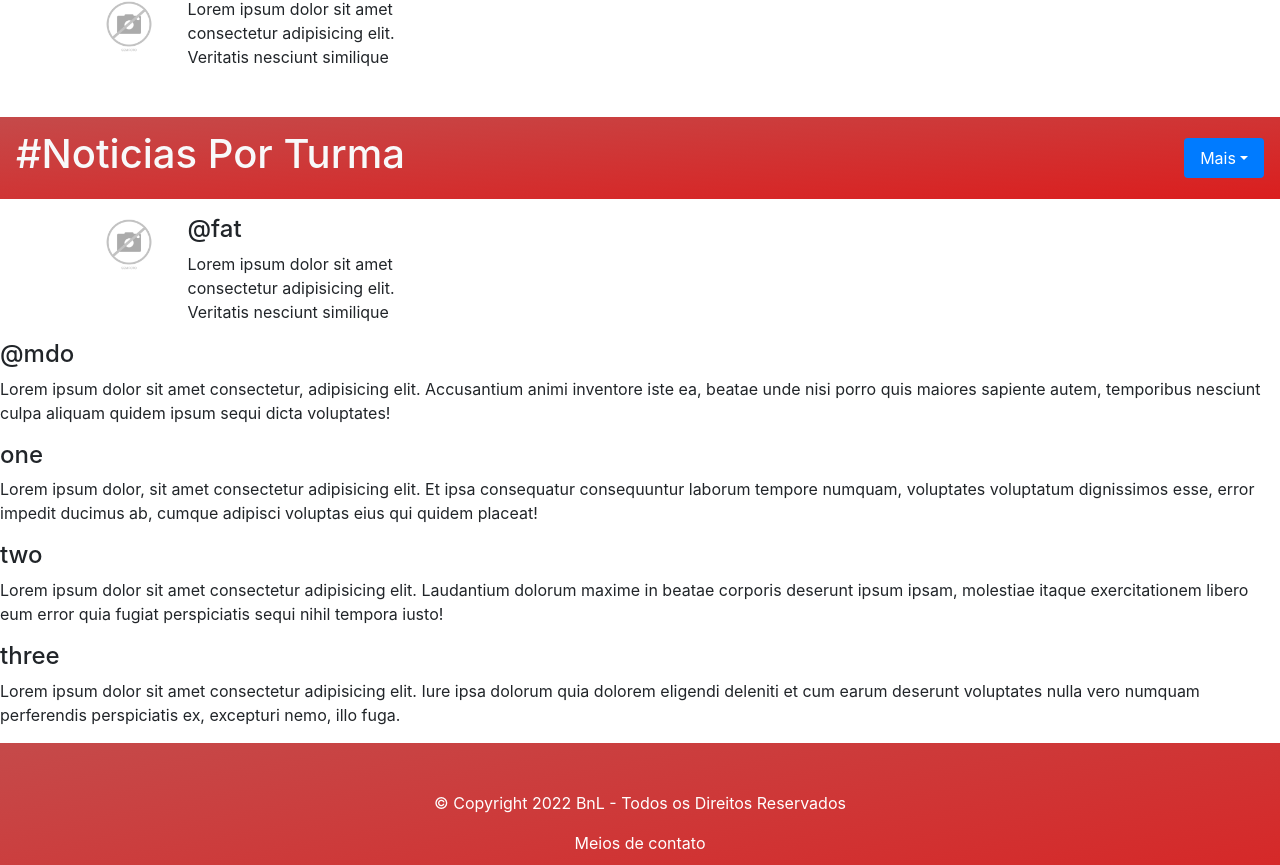
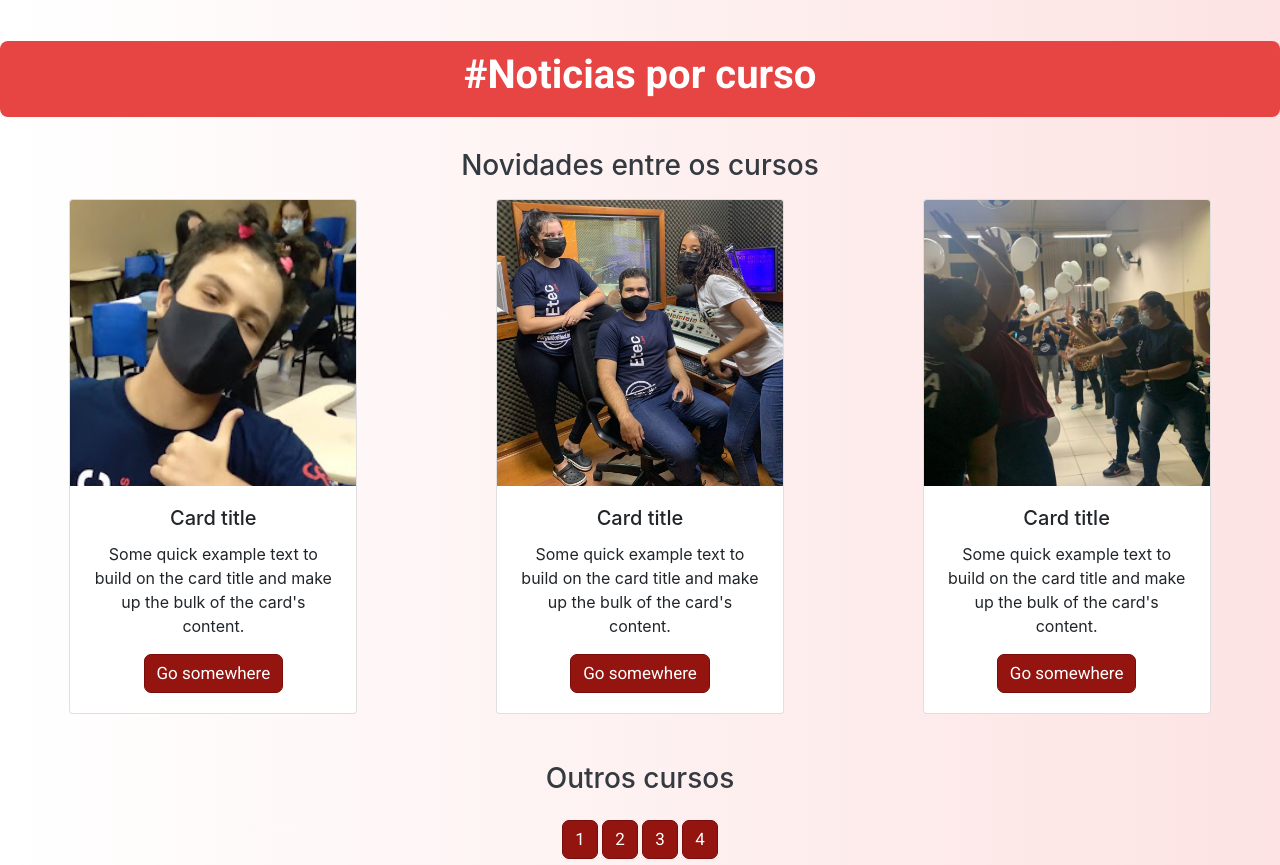
Before and after one commit to RafaelFassa/Pw-segundo-bimestre, a plain HTML site: page index.html in a window 1280 px wide. Shown: the part 1207-2072 px from the top of the page. Drawn offline with Linux system fonts and the light colour scheme.

Commit message:
feito noticias por curso e alteração no rodape

```diff
--- a/css/rafael.css
+++ b/css/rafael.css
@@ -1,15 +1,21 @@
 @import url('https://fonts.googleapis.com/css2?family=Poppins:ital,wght@0,100;0,200;0,300;0,400;0,500;0,600;0,700;0,800;0,900;1,100;1,200;1,300;1,400;1,500;1,600;1,700;1,800;1,900&family=Roboto:ital,wght@0,100;0,300;0,400;0,500;0,700;0,900;1,100;1,300;1,400;1,500;1,700;1,900&display=swap');
+body {
+    background-image: linear-gradient(to right, rgb(255, 255, 255), rgb(253, 227, 227));
+}
+
 .bg-navbar {
     background-image: linear-gradient(to left top, #adadad, #ffffff);
 }
 
 .btn-cor {
-    background-color: #6ca2ce;
+    border: 1px solid #7a0d09;
+    background-color: #941510;
     transition: 0.3s;
+    color: white;
 }
 
 .btn-cor:hover {
-    background-color: #217cc7;
+    background-color: #630805;
     transition: 0.3s;
 }
 
@@ -66,10 +72,43 @@
 
 #desenvolvido {
     text-decoration: none;
-    color: white;
+    color: black;
     font-family: Roboto;
+    font-size: 2vh;
 }
 
 .bg-red {
     background-image: linear-gradient(to left top, #db1e1e, #c54a4a)
 }
+
+legend {
+    font-family: Roboto;
+    font-size: 25px;
+    color: white;
+    padding: 10px;
+    text-align: center;
+    background-color: rgb(231, 68, 68);
+    border-radius: 8px;
+}
+
+.btn-botao {
+    font-size: 17px;
+    color: white;
+    font-family: Roboto;
+    align-items: center;
+    background-color: #941510;
+    border: 1px solid #7a0d09;
+    border-radius: 7px;
+    transition: 0.3s;
+}
+
+.btn-botao:hover {
+    transition: 0.3s;
+    background-color: #630805;
+    color: white;
+}
+
+.bg-copyright {
+    font-family: Poppins;
+    font-size: 18px;
+}
--- a/index.html
+++ b/index.html
@@ -8,11 +8,12 @@
     <title>Etec News</title>
     <link rel="stylesheet" href="css/bootstrap.css">
     <link rel="stylesheet" href="css/rafael.css">
+    <link rel="icon" href="img/brand 2.png">
 </head>
 
 <body>
 
-    <nav class="navbar navbar-expand-lg navbar-light bg-navbar">
+    <nav class="navbar navbar-expand-lg navbar-light bg-navbar fixed-top navbar-">
         <a class="navbar-brand" href="#"><img class="img-fluid" src="img/brand 2.png" alt=""></a>
         <button class="navbar-toggler" type="button" data-toggle="collapse" data-target="#navbarSupportedContent" aria-controls="navbarSupportedContent" aria-expanded="false" aria-label="Toggle navigation">
           <span class="navbar-toggler-icon"></span>
@@ -108,77 +109,120 @@
     </br>
     </br>
 
-    <nav id="navbar-example2" class="navbar navbar-light bg-red">
-        <a class="navbar-brand" href="#">
-            <h1 class="text-light">#Noticias Por Turma</h1>
-        </a>
-        <ul class="nav nav-pills">
-            <li class="nav-item dropdown">
-                <a class="nav-link dropdown-toggle" data-toggle="dropdown" href="#" role="button" aria-haspopup="true" aria-expanded="false">Mais</a>
-                <div class="dropdown-menu">
-                    <a class="dropdown-item" href="#fat">1</a>
-                    <div role="separator" class="dropdown-divider"></div>
-                    <a class="dropdown-item" href="#mdo">2</a>
-                    <div role="separator" class="dropdown-divider"></div>
-                    <a class="dropdown-item" href="#one">3</a>
-                    <div role="separator" class="dropdown-divider"></div>
-                    <a class="dropdown-item" href="#two">4</a>
-                    <div role="separator" class="dropdown-divider"></div>
-                    <a class="dropdown-item" href="#three">5</a>
+    <Legend>
+        <h1><b> #Noticias por curso </b></h1>
+    </Legend>
+    <br>
+    <h3 class="text-center text-dark">Novidades entre os cursos</h3>
+
+    <center>
+
+        <div class="container-fluid">
+            <div class="row mt-3">
+                <div class="col-12 col-sm-6 col-md-4">
+                    <div class="card" style="width: 18rem;">
+                        <img class="card-img-top" src="img/marco.jpg" alt="Card image cap">
+                        <div class="card-body">
+                            <h5 class="card-title">Card title</h5>
+                            <p class="card-text">Some quick example text to build on the card title and make up the bulk of the card's content.</p>
+                            <a href="#" class="btn btn-botao">Go somewhere</a>
+                        </div>
+                    </div>
                 </div>
-            </li>
-        </ul>
-    </nav>
-    <div data-spy="scroll" data-target="#navbar-example2" data-offset="0">
-        <div class="container">
-            <div class="row">
-                <div class="col-12 col-sm-4 col-md-4">
-                    <div class="container-fluid">
-                        <div class="row mt-3">
-                            <div class="col-12 col-sm-3 col-md-3">
-                                <img class="img-fluid" src="img/sem-foto.jpg" alt="">
-                            </div>
-                            <div class="col-12 col-sm-9 col-md-9">
-                                <h4 id="fat">@fat</h4>
-                                <p>Lorem ipsum dolor sit amet consectetur adipisicing elit. Veritatis nesciunt similique</p>
-                            </div>
+                <div class="col-12 col-sm-6 col-md-4">
+                    <div class="card" style="width: 18rem;">
+                        <img class="card-img-top" src="img/img1.jpg" alt="Card image cap">
+                        <div class="card-body">
+                            <h5 class="card-title">Card title</h5>
+                            <p class="card-text">Some quick example text to build on the card title and make up the bulk of the card's content.</p>
+                            <a href="#" class="btn btn-botao">Go somewhere</a>
+                        </div>
+                    </div>
+                </div>
+                <div class="col-12 col-sm-6 col-md-4">
+                    <div class="card" style="width: 18rem;">
+                        <img class="card-img-top" src="img/img5.jpg" alt="Card image cap">
+                        <div class="card-body">
+                            <h5 class="card-title">Card title</h5>
+                            <p class="card-text">Some quick example text to build on the card title and make up the bulk of the card's content.</p>
+                            <a href="#" class="btn btn-botao">Go somewhere</a>
                         </div>
                     </div>
                 </div>
             </div>
         </div>
-        <h4 id="mdo">@mdo</h4>
-        <p>Lorem ipsum dolor sit amet consectetur, adipisicing elit. Accusantium animi inventore iste ea, beatae unde nisi porro quis maiores sapiente autem, temporibus nesciunt culpa aliquam quidem ipsum sequi dicta voluptates!</p>
-        <h4 id="one">one</h4>
-        <p>Lorem ipsum dolor, sit amet consectetur adipisicing elit. Et ipsa consequatur consequuntur laborum tempore numquam, voluptates voluptatum dignissimos esse, error impedit ducimus ab, cumque adipisci voluptas eius qui quidem placeat!</p>
-        <h4 id="two">two</h4>
-        <p>Lorem ipsum dolor sit amet consectetur adipisicing elit. Laudantium dolorum maxime in beatae corporis deserunt ipsum ipsam, molestiae itaque exercitationem libero eum error quia fugiat perspiciatis sequi nihil tempora iusto!</p>
-        <h4 id="three">three</h4>
-        <p>Lorem ipsum dolor sit amet consectetur adipisicing elit. Iure ipsa dolorum quia dolorem eligendi deleniti et cum earum deserunt voluptates nulla vero numquam perferendis perspiciatis ex, excepturi nemo, illo fuga.</p>
-    </div>
 
+        </br>
+
+        <br>
+        <h3 class="text-center text-dark">Outros cursos</h3>
+
+        <p>
+
+            <button class="btn btn-botao mt-3" type="button" data-toggle="collapse" data-target="#collapseExample1" aria-expanded="false" aria-controls="collapseExample">
+                1
+              </button>
+
+            <button class="btn btn-botao mt-3" type="button" data-toggle="collapse" data-target="#collapseExample2" aria-expanded="false" aria-controls="collapseExample">
+               2
+              </button>
+
+            <button class="btn btn-botao mt-3" type="button" data-toggle="collapse" data-target="#collapseExample3" aria-expanded="false" aria-controls="collapseExample">
+               3
+            </button>
+
+            <button class="btn btn-botao mt-3" type="button" data-toggle="collapse" data-target="#collapseExample4" aria-expanded="false" aria-controls="collapseExample">
+              4
+             </button>
+        </p>
+        <div class="collapse" id="collapseExample1">
+            <div class="card card-body">
+                #Noticia 1
+            </div>
+        </div>
+
+        <div class="collapse" id="collapseExample2">
+            <div class="card card-body">
+                #Noticia 2
+            </div>
+        </div>
+
+        <div class="collapse" id="collapseExample3">
+            <div class="card card-body">
+                #Noticia 3
+            </div>
+        </div>
+
+        <div class="collapse" id="collapseExample4">
+            <div class="card card-body">
+                #Noticia 4
+            </div>
+        </div>
+
+    </center>
 
     <div class="container-fluid mt-3 bg-footer">
         <br>
         <div class="row mt-3">
             <div class="col-12">
-                <p class="text-center text-white mt-2">© Copyright 2022 BnL - Todos os Direitos Reservados</p>
-                <p class="text-center text-white">Meios de contato</p>
+                <p class="text-center text-white bg-indefinido">Meios de contato</p>
                 <p class="text-center justify-space-around">
                     <a href="#"><i class="fa-brands fa-facebook-square" id="redes"></i></a>
                     <a href="#"><i class="fa-brands fa-instagram" id="redes"></i></a>
                     <a href="#"><i class="fa-brands fa-whatsapp" id="redes"></i></a>
                 </p>
+                <p class="text-center text-white mt-2 bg-copyright">© Copyright 2022 Etec News - Todos os Direitos Reservados</p>
             </div>
         </div>
         <div class="row">
             <div class="col-12">
-                <p class="text-right text-white">
-                    <a class="nav-link" href="#" id="desenvolvido">Desenvolvido por: RafaelFassa eu seu amigo gay marco</a>
-                </p>
             </div>
         </div>
     </div>
+
+    <p class="text-right text-white">
+        <a class="nav-link" href="#" id="desenvolvido">Desenvolvido por: RafaelFassa e MarcoAntonio</a>
+    </p>
 
 
 
```
Also changed, not shown: img/img1.jpg (added), img/img5.jpg (added), img/marco.jpg (added).
